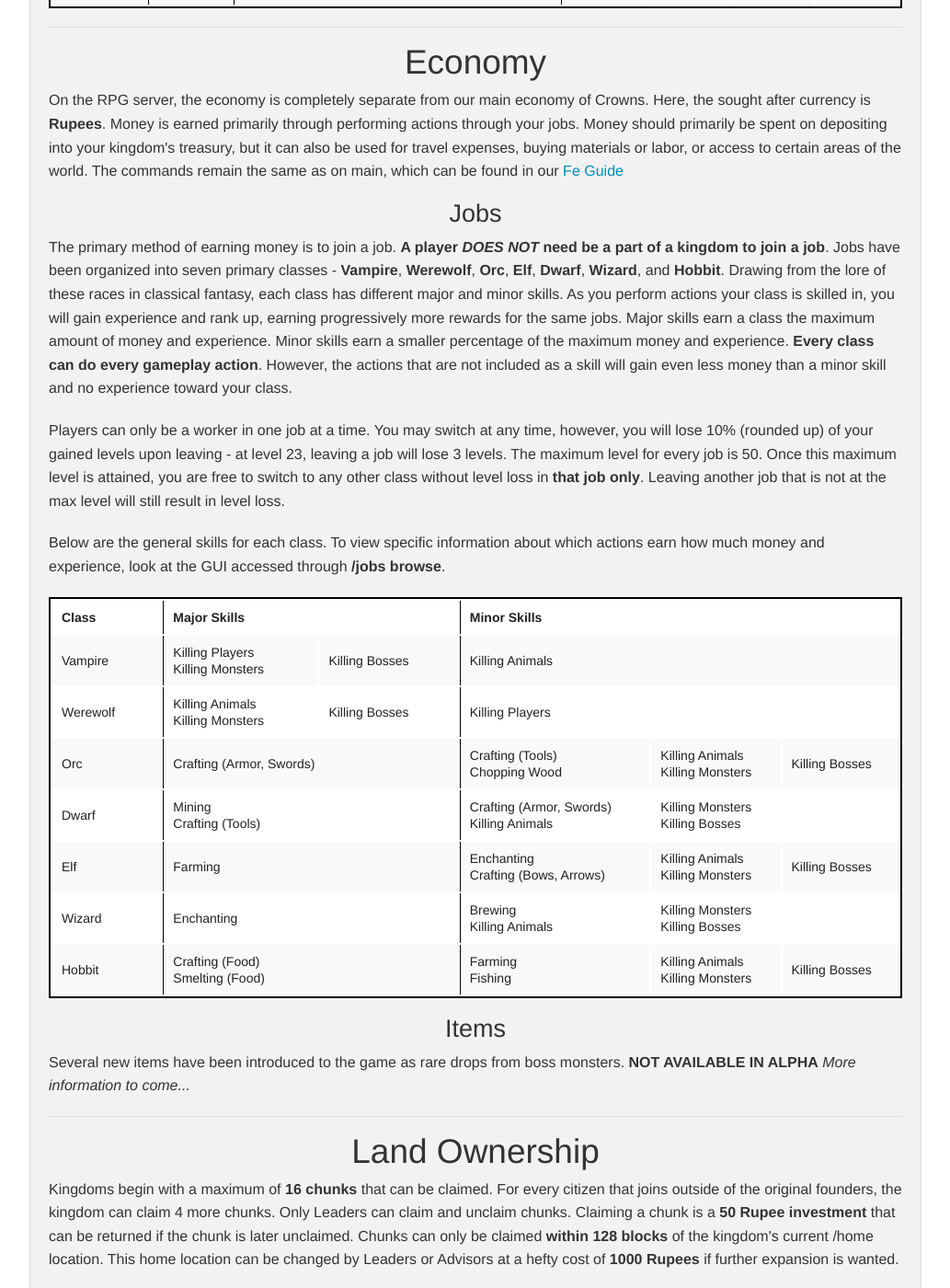
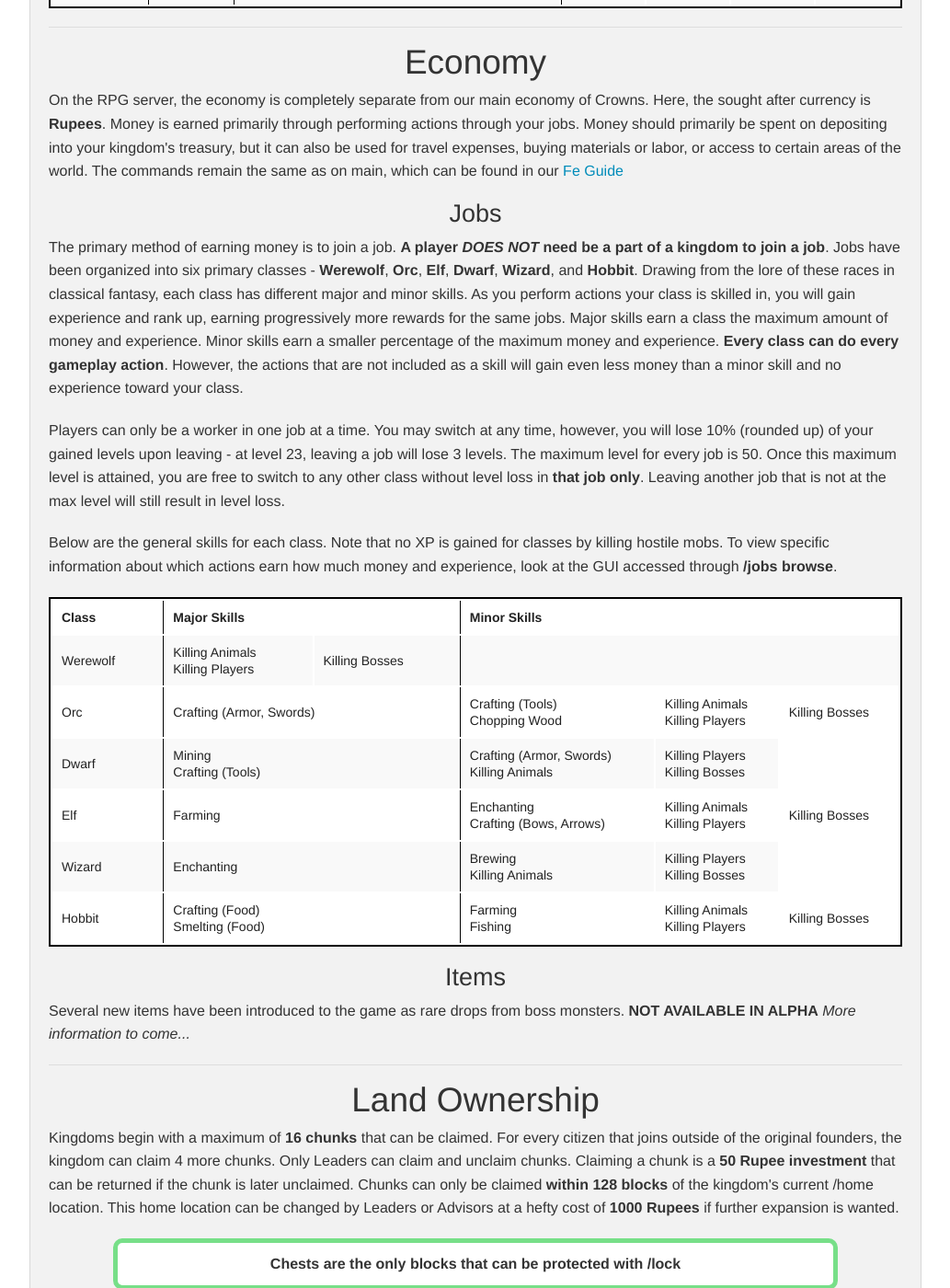
Before and after one commit to damnation-eu/website-beta, a Jekyll site: the page built from rpg-gameplay.md, in a window 1280 px wide and 1400 px high, scrolled down 3093 px. Shown: the whole window at 92% size, without its empty margins (123-1156 px from the left). Built offline with Jekyll 4.4.1, drawn with Linux system fonts in a browser that asks for light colours; nearby versions of some CDN libraries; library files that are not in the unit come from our copies.

Commit message:
Update rpg-gameplay.md

```diff
--- a/rpg-gameplay.md
+++ b/rpg-gameplay.md
@@ -145,10 +145,10 @@
 <div style="text-align: center;" markdown="1">
 ###Jobs
 </div>
-<p>The primary method of earning money is to join a job. <b>A player <i>DOES NOT</i> need be a part of a kingdom to join a job</b>. Jobs have been organized into seven primary classes - <b>Vampire</b>, <b>Werewolf</b>, <b>Orc</b>, <b>Elf</b>, <b>Dwarf</b>, <b>Wizard</b>, and <b>Hobbit</b>. Drawing from the lore of these races in classical fantasy, each class has different major and minor skills. As you perform actions your class is skilled in, you will gain experience and rank up, earning progressively more rewards for the same jobs. Major skills earn a class the maximum amount of money and experience. Minor skills earn a smaller percentage of the maximum money and experience. <b>Every class can do every gameplay action</b>. However, the actions that are not included as a skill will gain even less money than a minor skill and no experience toward your class.</p>
+<p>The primary method of earning money is to join a job. <b>A player <i>DOES NOT</i> need be a part of a kingdom to join a job</b>. Jobs have been organized into six primary classes - <b>Werewolf</b>, <b>Orc</b>, <b>Elf</b>, <b>Dwarf</b>, <b>Wizard</b>, and <b>Hobbit</b>. Drawing from the lore of these races in classical fantasy, each class has different major and minor skills. As you perform actions your class is skilled in, you will gain experience and rank up, earning progressively more rewards for the same jobs. Major skills earn a class the maximum amount of money and experience. Minor skills earn a smaller percentage of the maximum money and experience. <b>Every class can do every gameplay action</b>. However, the actions that are not included as a skill will gain even less money than a minor skill and no experience toward your class.</p>
 <p>Players can only be a worker in one job at a time. You may switch at any time, however, you will lose 10% (rounded up) of your gained levels upon leaving - at level 23, leaving a job will lose 3 levels. The maximum level for every job is 50. Once this maximum level is attained, you are free to switch to any other class without level loss in <b>that job only</b>. Leaving another job that is not at the max level will still result in level loss.</p>
 
-<p>Below are the general skills for each class. To view specific information about which actions earn how much money and experience, look at the GUI accessed through <b>/jobs browse</b>.</p>
+<p>Below are the general skills for each class. Note that no XP is gained for classes by killing hostile mobs. To view specific information about which actions earn how much money and experience, look at the GUI accessed through <b>/jobs browse</b>.</p>
 
 <table class="tg sortable" width="100%" style="background-color:#FFF; text-align:center; border: 2px solid #000;">
   <tr>
@@ -157,48 +157,42 @@
     <th class="tg-yw4l" width="52%" colspan="3" style="border-left: 1px solid #000">Minor Skills</th>
   </tr>
   <tr>
-    <td class="tg-9hbo">Vampire</td>
-    <td class="tg-9hbo" style="border-left: 1px solid #000">Killing Players<br/>Killing Monsters</td>
+    <td class="tg-9hbo">Werewolf</td>
+    <td class="tg-9hbo" style="border-left: 1px solid #000">Killing Animals<br/>Killing Players</td>
     <td class="tg-9hbo">Killing Bosses</td>
-    <td class="tg-9hbo" style="border-left: 1px solid #000" colspan="3">Killing Animals</td>
-  </tr>
-  <tr>
-    <td class="tg-9hbo">Werewolf</td>
-    <td class="tg-9hbo" style="border-left: 1px solid #000">Killing Animals<br/>Killing Monsters</td>
-    <td class="tg-9hbo">Killing Bosses</td>
-    <td class="tg-9hbo" style="border-left: 1px solid #000" colspan="3">Killing Players</td>
+    <td class="tg-9hbo" style="border-left: 1px solid #000" colspan="3"></td>
   </tr>
   <tr>
     <td class="tg-9hbo">Orc</td>
     <td class="tg-9hbo" style="border-left: 1px solid #000" colspan="2">Crafting (Armor, Swords)</td>
     <td class="tg-9hbo" style="border-left: 1px solid #000">Crafting (Tools)<br/>Chopping Wood</td>
-    <td class="tg-9hbo">Killing Animals<br/>Killing Monsters</td>
+    <td class="tg-9hbo">Killing Animals<br/>Killing Players</td>
     <td class="tg-9hbo">Killing Bosses</td>
   </tr>
   <tr>
     <td class="tg-9hbo">Dwarf</td>
     <td class="tg-9hbo" style="border-left: 1px solid #000" colspan="2">Mining<br/>Crafting (Tools)</td>
     <td class="tg-9hbo" style="border-left: 1px solid #000">Crafting (Armor, Swords)<br/>Killing Animals</td>
-    <td class="tg-9hbo">Killing Monsters<br/>Killing Bosses</td>
+    <td class="tg-9hbo">Killing Players<br/>Killing Bosses</td>
   </tr>
   <tr>
     <td class="tg-9hbo">Elf</td>
     <td class="tg-9hbo" style="border-left: 1px solid #000" colspan="2">Farming</td>
     <td class="tg-9hbo" style="border-left: 1px solid #000">Enchanting<br/>Crafting (Bows, Arrows)</td>
-    <td class="tg-9hbo">Killing Animals<br/>Killing Monsters</td>
+    <td class="tg-9hbo">Killing Animals<br/>Killing Players</td>
     <td class="tg-9hbo">Killing Bosses</td>
   </tr>
   <tr>
     <td class="tg-9hbo">Wizard</td>
     <td class="tg-9hbo" style="border-left: 1px solid #000" colspan="2">Enchanting</td>
     <td class="tg-9hbo" style="border-left: 1px solid #000">Brewing<br/>Killing Animals</td>
-    <td class="tg-9hbo">Killing Monsters<br/>Killing Bosses</td>
+    <td class="tg-9hbo">Killing Players<br/>Killing Bosses</td>
   </tr>
   <tr>
     <td class="tg-9hbo">Hobbit</td>
     <td class="tg-9hbo" style="border-left: 1px solid #000" colspan="2">Crafting (Food)<br/>Smelting (Food)</td>
     <td class="tg-9hbo" style="border-left: 1px solid #000">Farming<br/>Fishing</td>
-    <td class="tg-9hbo">Killing Animals<br/>Killing Monsters</td>
+    <td class="tg-9hbo">Killing Animals<br/>Killing Players</td>
     <td class="tg-9hbo">Killing Bosses</td>
   </tr>
 </table>
```
